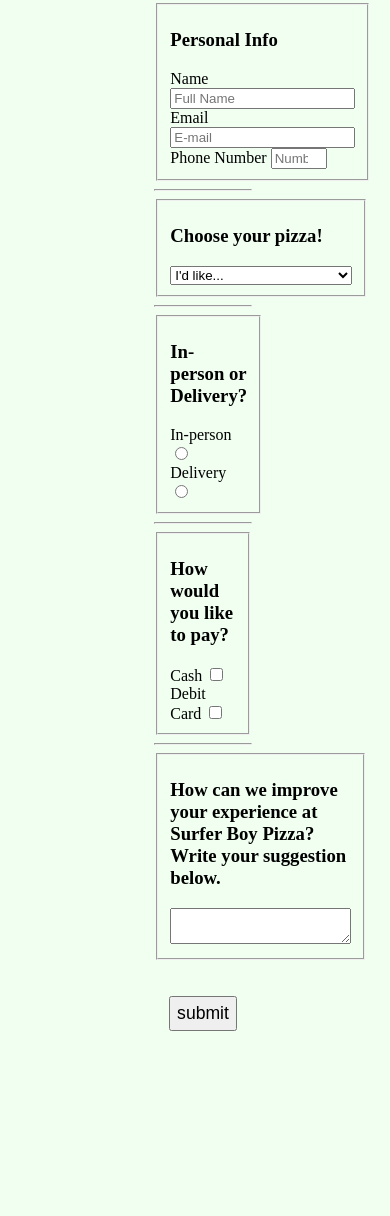
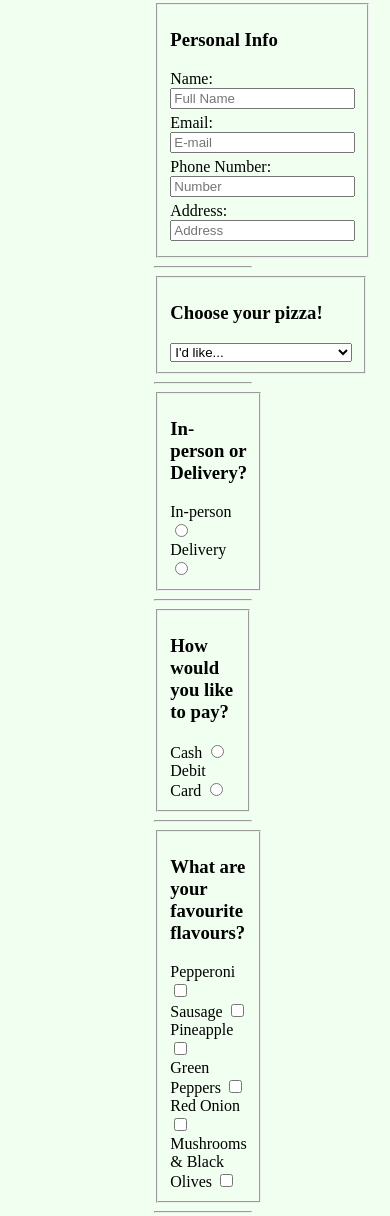
Before and after one commit to famailla/freeCodeCamp, a plain HTML site: page (New) Responsive Web Design - Certification Projects/Survey Form/index.html in a window 390 px wide. Shown: the part 124-1340 px from the top of the page. Before the commit the page ends 1212 px from the top, so only its background shows below. Drawn offline with Linux system fonts and the light colour scheme.

Commit message:
(New) Responsive Web Design - Certification Projects

```diff
--- a/(New) Responsive Web Design - Certification Projects/Survey Form/index.html
+++ b/(New) Responsive Web Design - Certification Projects/Survey Form/index.html
@@ -13,16 +13,20 @@
       <form id="survey-form">
         <fieldset class="background">
           <h3>Personal Info</h3>
-          <label id="name-label">Name
+          <label id="name-label">Name:
             <input type="text" id="name" name="name" placeholder="Full Name" required>
           </label>
           <br>
-          <label id="email-label">Email
+          <label id="email-label">Email:
             <input type="email" id="email" placeholder="E-mail" required>
           </label>
           <br>
-          <label id="number-label">Phone Number
-            <input type="number" id="number" placeholder="Number" min="8" max="11" required>
+          <label id="number-label">Phone Number:
+            <input type="tel" id="number" placeholder="Number" min="8" max="11" required>
+          </label>
+          <br>
+          <label id="name-label">Address:
+            <input type="text" id="address" name="address" placeholder="Address" required>
           </label>
           <br>
         </fieldset>
@@ -45,27 +49,55 @@
         <fieldset> <!--Why do we use fieldset-->
           <h3>In-person or Delivery?</h3>
           <label> In-person <!--Why do we use label, value-->
-            <input type="radio" name="flavour" value="1">
+            <input type="radio" id="inperson" name="flavour" value="1">
           </label>
           <label> Delivery
-            <input type="radio" name="flavour" value="2">
+            <input type="radio" id="delivery" name="flavour" value="2">
           </label>
         </fieldset>
         <hr>
         <fieldset>
           <h3>How would you like to pay?</h3>
           <label> Cash
-            <input type="checkbox" name="pay" value="1"> <!--check what to write on value-->
+            <input type="radio" id="cash" name="pay" value="1"> <!--check what to write on value-->
           </label>
           <label> Debit Card
-            <input type="checkbox" name="pay" value="2">
+            <input type="radio" id= "debitcard" name="pay" value="2">
           </label>
         </fieldset>
         <hr>
         <fieldset>
-          <h3>How can we improve your experience at Surfer Boy Pizza? Write your suggestion below.</h3>
+          <h3>What are your favourite flavours?</h3>
+          <label> Pepperoni
+            <input type="checkbox" id="pepperoni" name="pepperoni" value="1"> <!--check what to write on value-->
+          </label>
+          <br>
+          <label> Sausage
+            <input type="checkbox" id= "sausage" name="sausage" value="2">
+          </label>
+          <br>
+          <label> Pineapple
+            <input type="checkbox" id="pineapple" name="pineapple" value="3"> <!--check what to write on value-->
+          </label>
+          <br>
+          <label> Green Peppers
+            <input type="checkbox" id= "greenpeppers" name="greenpeppers" value="4">
+          </label>
+          <br>
+          <label> Red Onion
+            <input type="checkbox" id= "redonion" name="redonion" value="5">
+          </label>
+          <br>
+          <label> Mushrooms & Black Olives
+            <input type="checkbox" id="musholives" name="musholives" value="6"> <!--check what to write on value-->
+          </label>
+          <br>
+        </fieldset>
+        <hr>
+        <fieldset>
+          <h3 class="width">How can we improve your experience at Surfer Boy Pizza? Write your suggestion below.</h3>
           <label>
-            <textarea row="5" col="10"></textarea> <!--why does textarea move?-->
+            <textarea class="width" row="10" col="10"></textarea> <!--why does textarea move?-->
           </label>
         </fieldset>
         <br>
--- a/(New) Responsive Web Design - Certification Projects/Survey Form/styles.css
+++ b/(New) Responsive Web Design - Certification Projects/Survey Form/styles.css
@@ -11,6 +11,11 @@ h1, h2{
   text-align: center;
 }
 
+
+input[type="text"], input[type="email"], input[type="tel"]{
+margin-bottom: 5px;
+}
+
 form{
   max-width: 25%;
 	margin: auto;
@@ -18,11 +23,19 @@ form{
 }
 /**/
 
+textarea{
+  resize: none;
+}
+
+.width{
+  width: 100%;
+  height: 100%
+}
+
 input[type="submit"]{
   display: block;
   margin: 1em auto;
   height: 2em;
   font-size: 1.1rem;
-
   min-width: 40%;
 }
```
